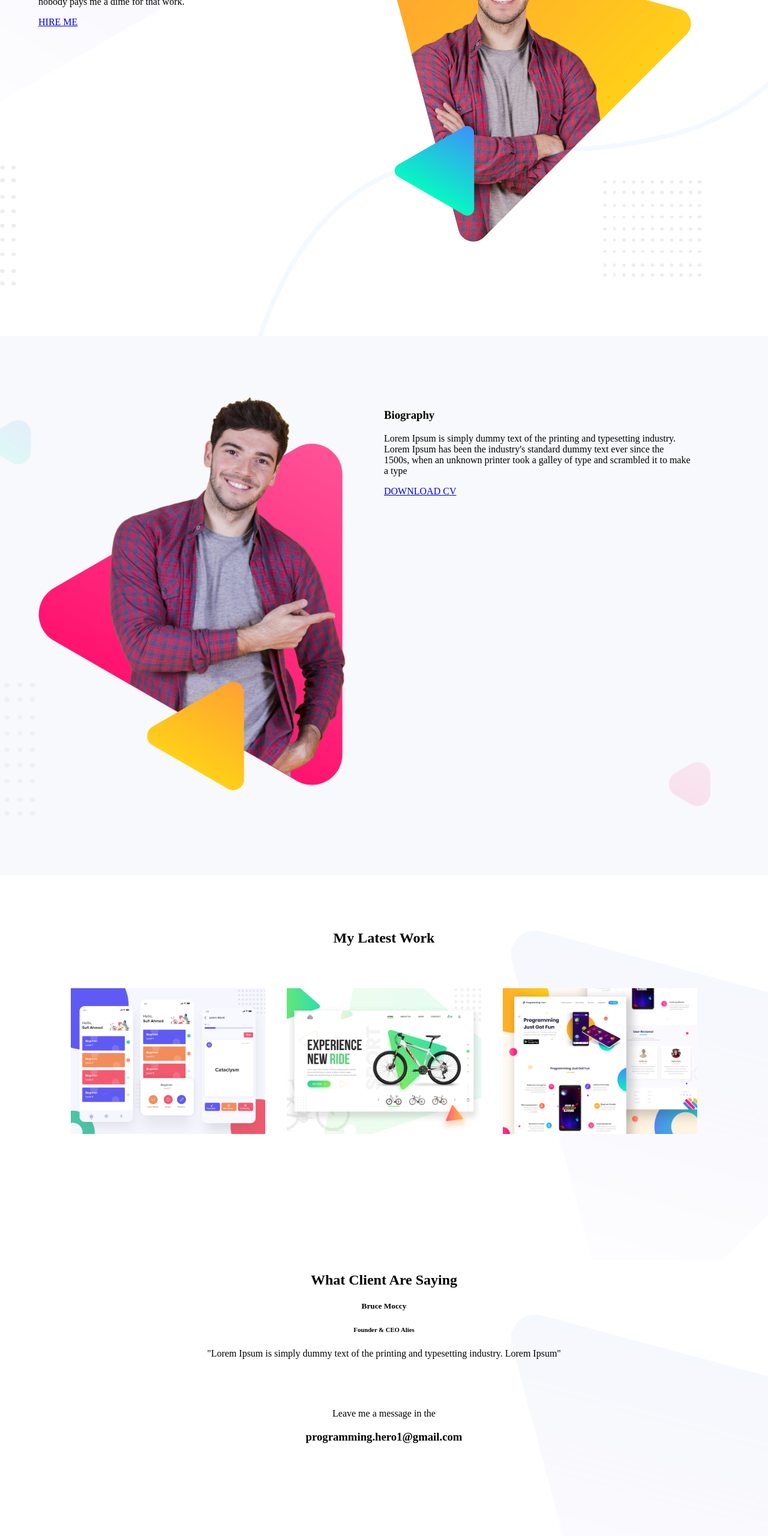
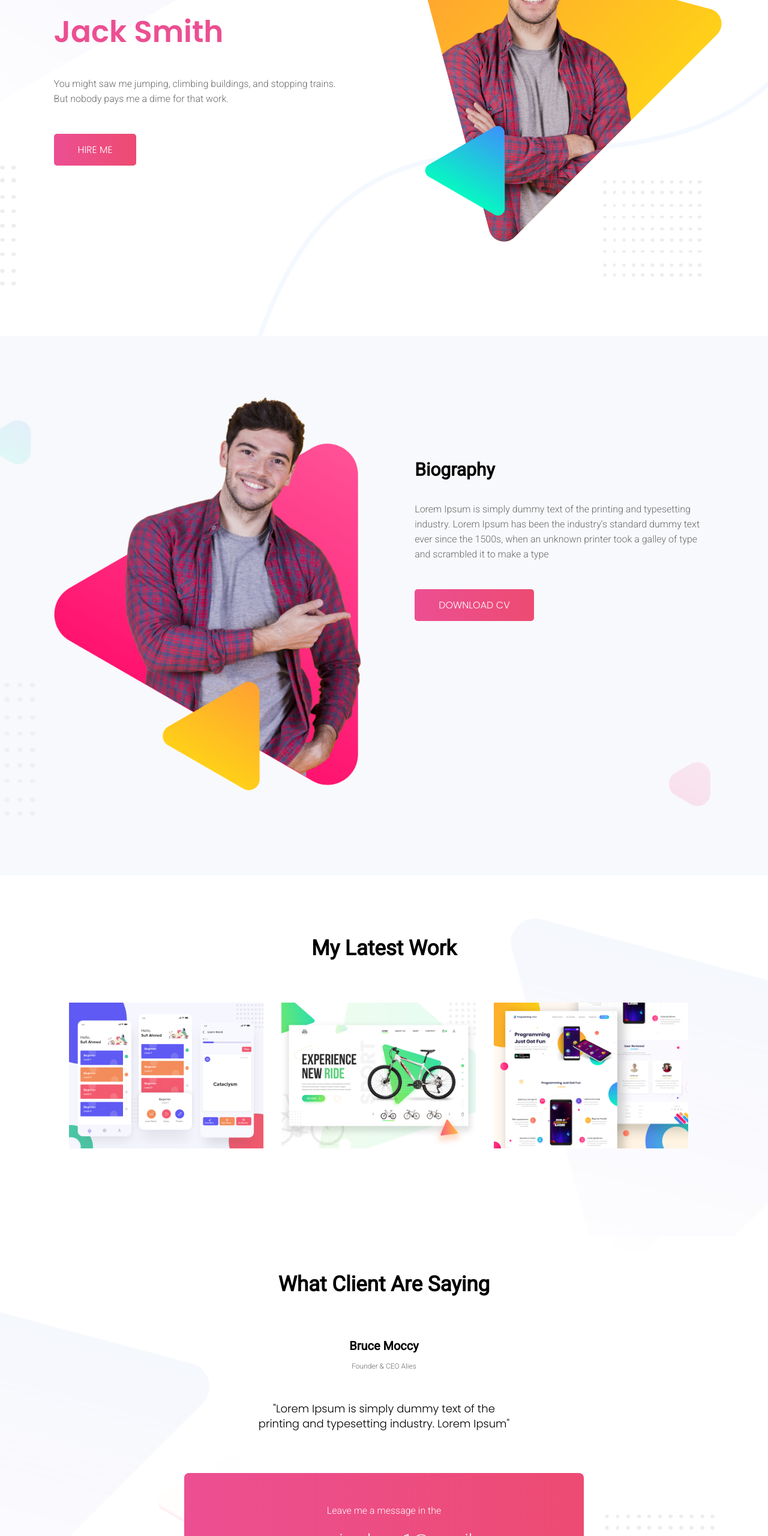
Before and after one commit to trmaliha-code/personal-website-demo, a plain HTML site: page index.html in a window 1280 px wide. Shown: the part 240-2800 px from the top of the page at 60% size. Drawn offline with Linux system fonts and the light colour scheme.

Commit message:
last submission

```diff
--- a/index.html
+++ b/index.html
@@ -5,21 +5,22 @@
     <meta name="viewport" content="width=device-width, initial-scale=1.0" />
     <title>My First Personal Website</title>
     <link
-      href="https://fonts.googleapis.com/css2?family=Montserrat:wght@900&family=Source+Sans+Pro:wght@600&display=swap"
+      href="https://fonts.googleapis.com/css2?family=Poppins:wght@300;600&family=Roboto:wght@300;400&display=swap"
       rel="stylesheet"
     />
     <link rel="stylesheet" href="style.css" />
   </head>
   <body>
     <section class="intro">
-      <div class="half-width">
+      <div class="half-width middle">
         <h2>Hello I'm</h2>
         <h1>Jack Smith</h1>
         <p>
-          You might saw me jumping, climbing buildings, and stopping trains.But
+          You might saw me jumping, climbing buildings, and stopping trains.<br />But
           nobody pays me a dime for that work.
         </p>
         <a
+          class="link-button"
           target="_blank"
           href="https://www.linkedin.com/in/tasmia-rahman-maliha-88034a163/"
           >HIRE ME</a
@@ -34,15 +35,16 @@
       <div class="half-width">
         <img src="images/peter_dream.png" alt="Peter_dream" />
       </div>
-      <div class="half-width">
+      <div class="half-width middle">
         <h3>Biography</h3>
         <p>
-          Lorem Ipsum is simply dummy text of the printing and typesetting
-          industry. Lorem Ipsum has been the industry's standard dummy text ever
-          since the 1500s, when an unknown printer took a galley of type and
+          Lorem Ipsum is simply dummy text of the printing and typesetting<br />
+          industry. Lorem Ipsum has been the industry's standard dummy text<br />ever
+          since the 1500s, when an unknown printer took a galley of type<br />and
           scrambled it to make a type
         </p>
         <a
+          class="link-button"
           target="_blank"
           href="https://www.linkedin.com/in/tasmia-rahman-maliha-88034a163/"
           >DOWNLOAD CV</a
@@ -52,13 +54,13 @@
 
     <section class="work">
       <h2 class="center">My Latest Work</h2>
-      <div class="one-third-width">
+      <div class="one-third-width-1">
         <img src="images/latest-work/work-1.png" alt="work-1" />
       </div>
-      <div class="one-third-width">
+      <div class="one-third-width-1">
         <img src="images/latest-work/work-2.jpg" alt="work-2" />
       </div>
-      <div class="one-third-width">
+      <div class="one-third-width-1">
         <img src="images/latest-work/work-3.jpg" alt="work-3" />
       </div>
     </section>
@@ -67,16 +69,53 @@
       <div class="center">
         <h2>What Client Are Saying</h2>
         <h5>Bruce Moccy</h5>
-        <h6>Founder & CEO Alies</h6>
-        <p>
-          "Lorem Ipsum is simply dummy text of the printing and typesetting
+        <p class="alies">Founder & CEO Alies</p>
+        <p class="quote">
+          "Lorem Ipsum is simply dummy text of the<br />printing and typesetting
           industry. Lorem Ipsum"
         </p>
       </div>
-      <div class="center">
+      <div class="center message">
         <p>Leave me a message in the</p>
         <h3>programming.hero1@gmail.com</h3>
       </div>
     </section>
+
+    <section class="article">
+      <h2 class="center">My Articles</h2>
+      <div class="one-third-width-2 bg">
+        <h4 class="colored-title">HTML</h4>
+        <p class="justify">
+          It is a long established fact that a reader will be distracted by the
+          readable content of a page when looking at its layout. The point of
+          using Lorem Ipsum is...
+        </p>
+        <a class="more-button" target="_blank" href="#">More</a>
+      </div>
+      <div class="one-third-width-2 bg">
+        <h4 class="colored-title">CSS</h4>
+        <p class="justify">
+          Contrary to popular belief, Lorem Ipsum is not simply random text. It
+          has roots in a piece of classical Latin literature from 45 BC, making
+          it over 2000 years old...
+        </p>
+        <a class="more-button" target="_blank" href="#">More</a>
+      </div>
+      <div class="one-third-width-2 bg">
+        <h4 class="colored-title">JavaScript</h4>
+        <p class="justify">
+          There are many variations of passages of Lorem Ipsum available, but
+          the majority have suffered alteration in some form, by injected
+          humour, or randomised...
+        </p>
+        <a class="more-button" target="_blank" href="#">More</a>
+      </div>
+    </section>
+
+    <footer>
+      <p class="center">
+        Programming Hero initiative. &copy 2020 All rights Reserved.
+      </p>
+    </footer>
   </body>
 </html>
--- a/style.css
+++ b/style.css
@@ -1,16 +1,60 @@
-body {
+* {
   margin: 0px;
+  padding: 0px;
 }
 
 .half-width {
   width: 40%;
   float: left;
-  margin-left: 5%;
   padding-top: 8%;
+  margin-left: 7%;
 }
 .half-width img {
   width: 100%;
   height: 100%;
+}
+
+.middle {
+  margin-top: 8%;
+}
+.middle p {
+  margin: 36px 0 60px;
+}
+
+h2 {
+  font-family: "Roboto", sans-serif;
+  font-size: 35px;
+}
+h1 {
+  font-family: "Poppins", sans-serif;
+  font-size: 50px;
+  color: #ec4f92;
+  margin: 10px 0;
+}
+p {
+  color: dimgray;
+  font-family: "Roboto", sans-serif;
+  font-weight: 300;
+  line-height: 25px;
+}
+h3 {
+  font-family: "Roboto", sans-serif;
+  font-size: 30px;
+}
+h5 {
+  font-family: "Roboto", sans-serif;
+  font-size: 20px;
+  margin: 70px 0 10px;
+}
+.alies {
+  font-size: 12px;
+}
+.quote {
+  color: black;
+  font-family: "Poppins", sans-serif;
+  font-size: 18px;
+  font-weight: 300;
+  margin: 45px 0 70px;
 }
 
 .intro {
@@ -34,27 +78,103 @@ body {
   background-repeat: no-repeat;
   background-position: center;
   background-size: cover;
-  height: 500px;
-  padding: 70px 100px;
+  height: 450px;
+  padding: 100px 100px 50px;
 }
-.one-third-width {
+.one-third-width-1 {
   width: 30%;
   float: left;
-  margin: 0px 18px;
+  margin: 0px 15px;
 }
-.one-third-width img {
+.one-third-width-1 img {
   width: 100%;
   height: 100%;
 }
-.center {
-  text-align: center;
-  padding-bottom: 50px;
-}
 
 .client {
-  background-image: url("images/latest-work-bg.png");
+  background-image: url("images/footer-bg.png");
   background-repeat: no-repeat;
   background-position: center;
   background-size: cover;
   height: 600px;
+  padding: 60px 0 80px;
 }
+
+.center {
+  text-align: center;
+}
+h2.center {
+  margin-bottom: 70px;
+}
+
+.message {
+  border-radius: 8px;
+  background-image: linear-gradient(90deg, #ec4f92, #ed4b72);
+  margin: 0 24%;
+  padding: 50px 0px 65px;
+}
+.message p,
+.message h3 {
+  color: white;
+  font-weight: 300;
+}
+.message h3 {
+  padding-top: 20px;
+}
+
+.link-button,
+.more-button {
+  text-decoration: none;
+  font-family: "Poppins", sans-serif;
+  font-weight: 300;
+  padding: 15px 40px;
+  border-radius: 5px;
+  color: white;
+  background-image: linear-gradient(90deg, #ec4f92, #ed4b72);
+}
+
+.article {
+  background-image: url("images/biography-bg.png");
+  background-repeat: no-repeat;
+  background-position: center;
+  background-size: cover;
+  height: 420px;
+  padding: 100px 0px 60px;
+}
+
+.one-third-width-2 {
+  width: 25%;
+  float: left;
+  margin: 0px 30px;
+}
+.bg {
+  height: 180px;
+  background-color: white;
+  padding: 30px 20px;
+  box-shadow: 7px 7px 40px lightgray;
+  border-radius: 3px;
+  border-left: 7px solid;
+  border-image: linear-gradient(180deg, #1287a5, #01cbc6);
+  border-image-slice: 1;
+}
+.colored-title {
+  color: #ea425c;
+  font-family: "Poppins", sans-serif;
+  font-size: 30px;
+  margin-bottom: 15px;
+}
+.justify {
+  text-align: justify;
+  display: inline;
+}
+.more-button {
+  font-size: 13px;
+  padding: 2px 10px;
+  background-image: linear-gradient(90deg, #1287a5, #01cbc6);
+}
+
+footer p {
+  font-family: "Poppins", sans-serif;
+  font-size: 13px;
+  font-weight: 300;
+}
```
